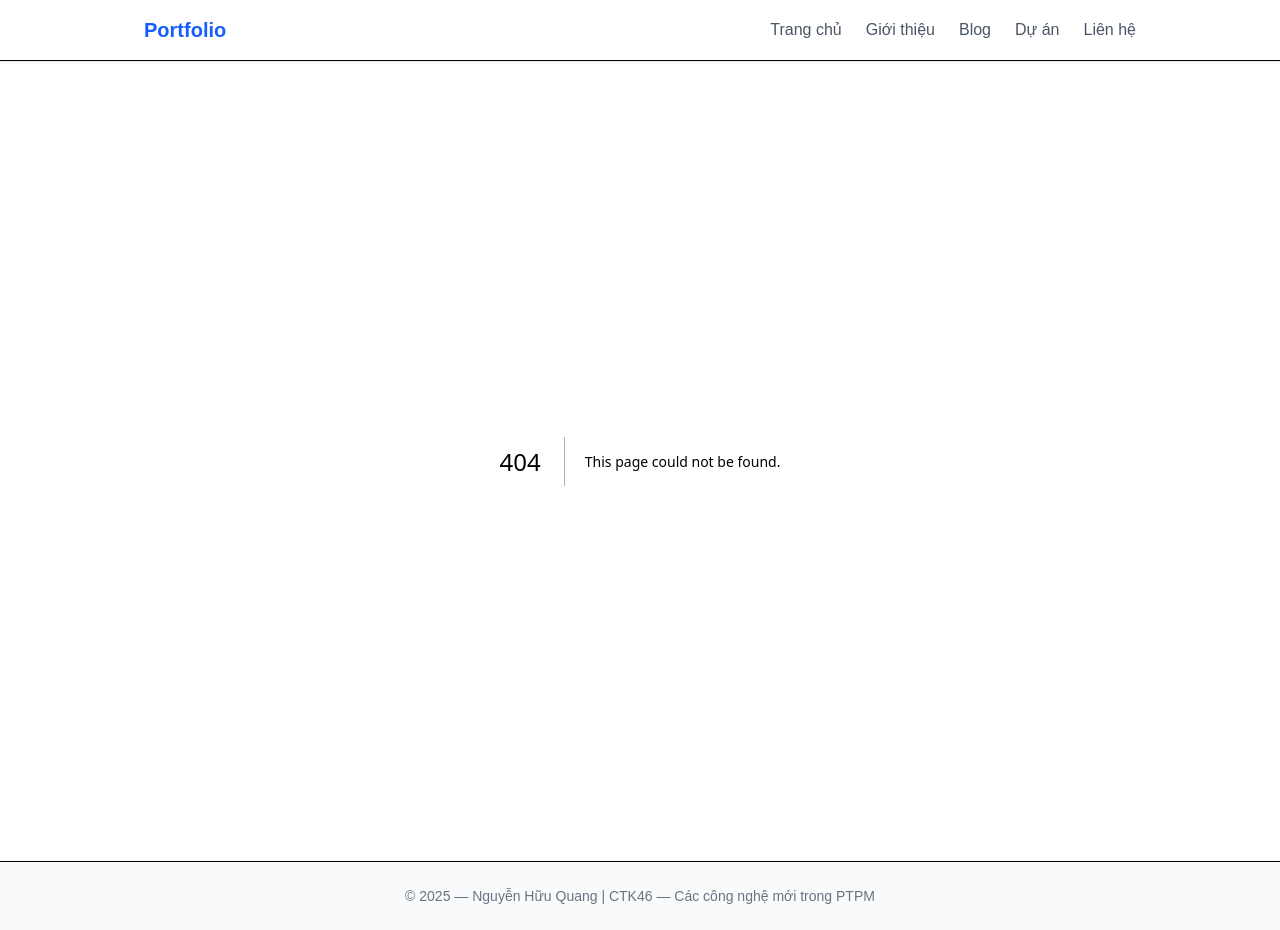
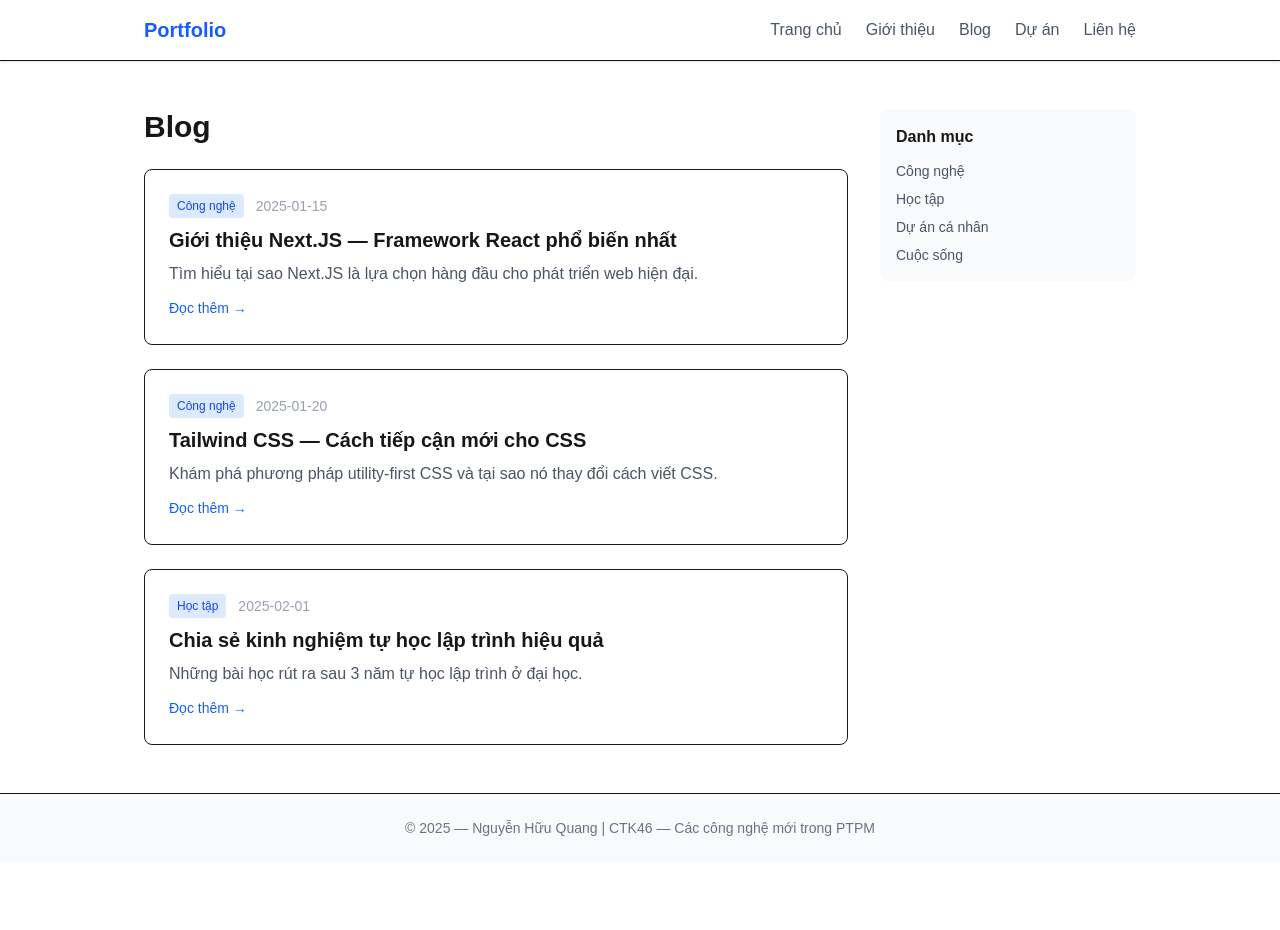
Before and after one commit to nhquang2509/ctk46-lab01, a Next.js app in the folder nhq-lab1/: page /blog in a window 1280 px wide. Before the commit this address had no page. After the commit the page ends 862 px from the top, so only its background shows below. Built offline with nearby package versions, Linux system fonts and the light colour scheme.

Commit message:
feat: thêm blog với dynamic routes và mock data

```diff
--- /dev/null
+++ b/nhq-lab1/app/blog/[slug]/page.tsx
@@ -0,0 +1,45 @@
+import Link from "next/link";
+import { notFound } from "next/navigation";
+import { getPostBySlug, posts } from "@/data/posts";
+
+interface BlogPostPageProps {
+  params: Promise<{ slug: string }>;
+}
+
+export default async function BlogPostPage({ params }: BlogPostPageProps) {
+  const { slug } = await params;
+  const post = getPostBySlug(slug);
+
+  if (!post) {
+    notFound();
+  }
+
+  return (
+    <div>
+      <Link
+        href="/blog"
+        className="text-blue-600 hover:underline text-sm mb-6 inline-block"
+      >
+        ← Quay lại danh sách
+      </Link>
+      <article>
+        <div className="flex items-center gap-3 mb-4">
+          <span className="bg-blue-100 text-blue-700 text-xs px-2 py-1 rounded">
+            {post.category}
+          </span>
+          <span className="text-sm text-gray-400">{post.date}</span>
+        </div>
+        <h1 className="text-3xl font-bold mb-6">{post.title}</h1>
+        <div className="prose max-w-none text-gray-700 whitespace-pre-line">
+          {post.content}
+        </div>
+      </article>
+    </div>
+  );
+}
+
+export async function generateStaticParams() {
+  return posts.map((post) => ({
+    slug: post.slug,
+  }));
+}
--- /dev/null
+++ b/nhq-lab1/app/blog/page.tsx
@@ -0,0 +1,37 @@
+import Link from "next/link";
+import { posts } from "@/data/posts";
+
+export default function BlogPage() {
+  return (
+    <div>
+      <h1 className="text-3xl font-bold mb-6">Blog</h1>
+      <div className="space-y-6">
+        {posts.map((post) => (
+          <article
+            key={post.slug}
+            className="border rounded-lg p-6 hover:shadow-md transition-shadow"
+          >
+            <div className="flex items-center gap-3 mb-2">
+              <span className="bg-blue-100 text-blue-700 text-xs px-2 py-1 rounded">
+                {post.category}
+              </span>
+              <span className="text-sm text-gray-400">{post.date}</span>
+            </div>
+            <Link href={`/blog/${post.slug}`}>
+              <h2 className="text-xl font-semibold mb-2 hover:text-blue-600 transition-colors">
+                {post.title}
+              </h2>
+            </Link>
+            <p className="text-gray-600">{post.excerpt}</p>
+            <Link
+              href={`/blog/${post.slug}`}
+              className="inline-block mt-3 text-blue-600 text-sm hover:underline"
+            >
+              Đọc thêm →
+            </Link>
+          </article>
+        ))}
+      </div>
+    </div>
+  );
+}
--- /dev/null
+++ b/nhq-lab1/data/posts.ts
@@ -0,0 +1,73 @@
+export interface Post {
+  slug: string;
+  title: string;
+  excerpt: string;
+  content: string;
+  date: string;
+  category: string;
+}
+
+export const posts: Post[] = [
+  {
+    slug: "gioi-thieu-nextjs",
+    title: "Giới thiệu Next.JS — Framework React phổ biến nhất",
+    excerpt:
+      "Tìm hiểu tại sao Next.JS là lựa chọn hàng đầu cho phát triển web hiện đại.",
+    content: `Next.JS là một React framework mạnh mẽ được phát triển bởi Vercel.
+Nó cung cấp nhiều tính năng quan trọng như Server-Side Rendering (SSR),
+Static Site Generation (SSG), và App Router.
+
+Một số ưu điểm nổi bật của Next.JS:
+- Routing tự động dựa trên cấu trúc thư mục
+- Hỗ trợ Server Components và Client Components
+- Tối ưu hóa hình ảnh, font, và scripts tự động
+- API Routes tích hợp
+- Hỗ trợ TypeScript sẵn có`,
+    date: "2025-01-15",
+    category: "Công nghệ",
+  },
+  {
+    slug: "hoc-tailwind-css",
+    title: "Tailwind CSS — Cách tiếp cận mới cho CSS",
+    excerpt:
+      "Khám phá phương pháp utility-first CSS và tại sao nó thay đổi cách viết CSS.",
+    content: `Tailwind CSS là một utility-first CSS framework, nghĩa là thay vì viết
+CSS tùy chỉnh, bạn sử dụng các class tiện ích có sẵn để xây dựng giao diện.
+
+Ví dụ, thay vì viết:
+.card { padding: 16px; border-radius: 8px; box-shadow: 0 2px 4px rgba(0,0,0,0.1); }
+
+Bạn viết trực tiếp trong HTML:
+<div class="p-4 rounded-lg shadow-md">...</div>
+
+Ưu điểm:
+- Không cần đặt tên class
+- Không cần chuyển qua lại giữa file HTML và CSS
+- File CSS cuối cùng rất nhỏ (chỉ chứa class đã dùng)`,
+    date: "2025-01-20",
+    category: "Công nghệ",
+  },
+  {
+    slug: "kinh-nghiem-hoc-lap-trinh",
+    title: "Chia sẻ kinh nghiệm tự học lập trình hiệu quả",
+    excerpt: "Những bài học rút ra sau 3 năm tự học lập trình ở đại học.",
+    content: `Sau 3 năm học tập và thực hành lập trình, tôi rút ra một số kinh nghiệm quan trọng:
+
+1. Thực hành nhiều hơn đọc lý thuyết
+Lập trình là kỹ năng thực hành. Đọc sách và xem video chỉ chiếm 30%,
+70% còn lại là viết code.
+
+2. Xây dựng dự án thực tế
+Không gì tốt hơn việc xây dựng một sản phẩm thực tế để học.
+Hãy bắt đầu từ những dự án nhỏ và tăng dần độ phức tạp.
+
+3. Tham gia cộng đồng
+Tham gia các cộng đồng lập trình để học hỏi và chia sẻ kinh nghiệm.`,
+    date: "2025-02-01",
+    category: "Học tập",
+  },
+];
+
+export function getPostBySlug(slug: string): Post | undefined {
+  return posts.find((post) => post.slug === slug);
+}
```
